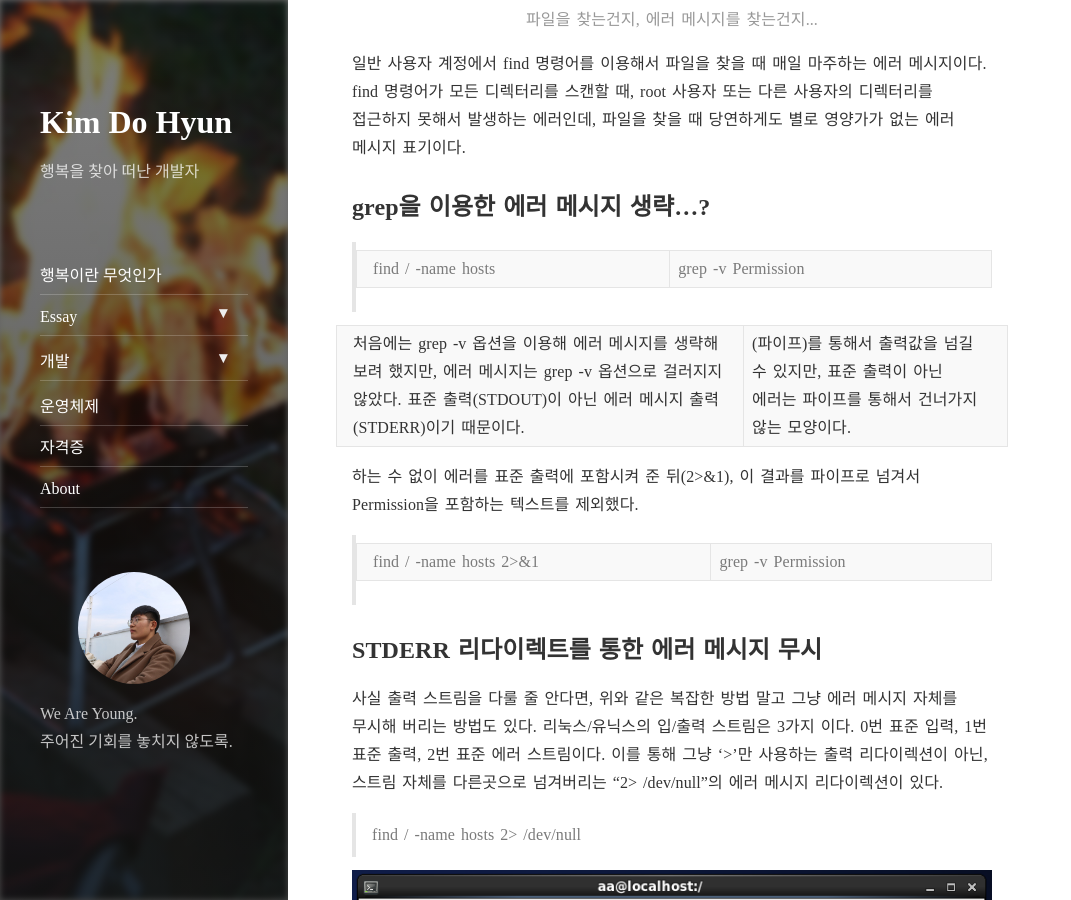
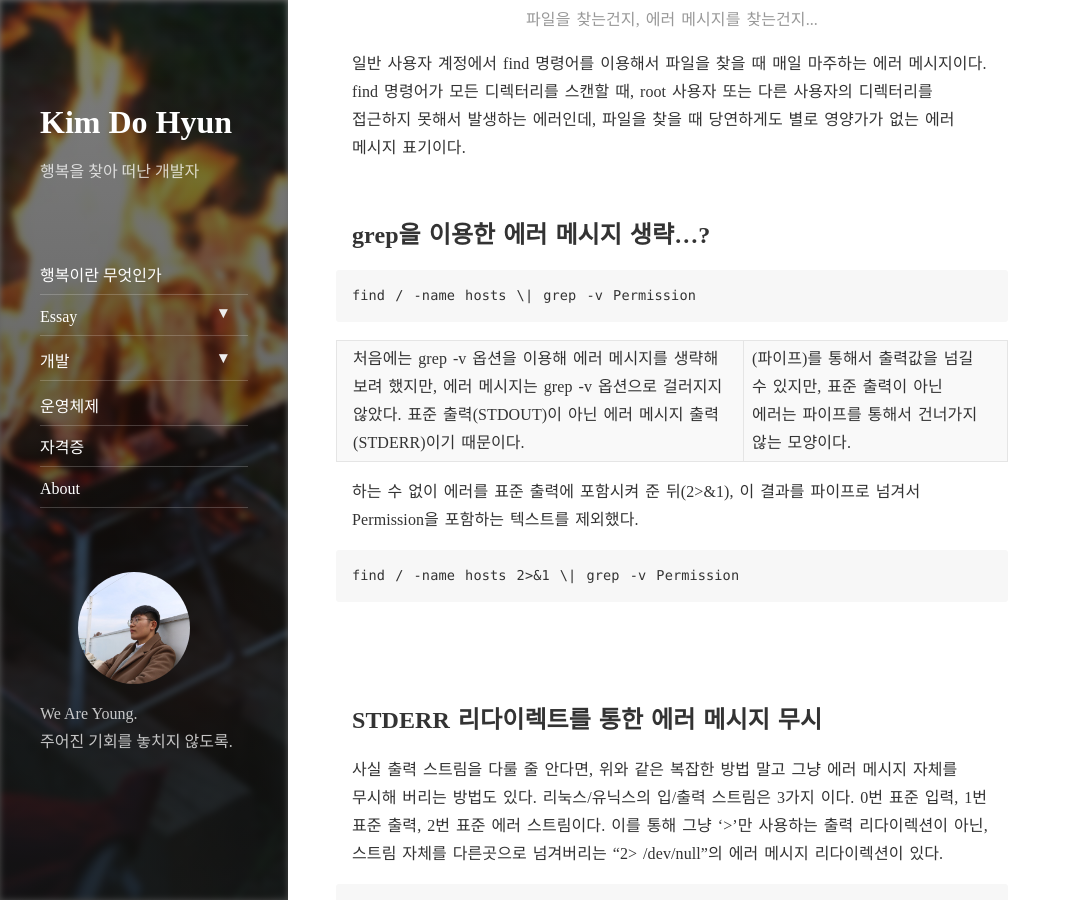
Before and after one commit to azza999/azza999.github.io, a Jekyll site: the page built from _posts/2021-01-23-csh-white-space.md, in a window 1280 px wide and 900 px high, scrolled down 883 px. Shown: the whole window, without its empty margins (0-1071 px from the left). Built offline with Jekyll 4.4.1, drawn with Linux system fonts in a browser that asks for light colours; nearby versions of some CDN libraries; comment, search, counter and statistics services are not loaded.

Commit message:
modify post

```diff
--- a/_posts/2021-01-23-csh-white-space.md
+++ b/_posts/2021-01-23-csh-white-space.md
@@ -20,22 +20,26 @@ hard_wrap: true
 <p style="opacity: 0.5; text-align: center;">파일을 찾는건지, 에러 메시지를 찾는건지...</p>
 
  일반 사용자 계정에서 find 명령어를 이용해서 파일을 찾을 때 매일 마주하는 에러 메시지이다. find 명령어가 모든 디렉터리를 스캔할 때, root 사용자 또는 다른 사용자의 디렉터리를 접근하지 못해서 발생하는 에러인데, 파일을 찾을 때 당연하게도 별로 영양가가 없는 에러 메시지 표기이다.
+ <br>
+ <br>
 
 ## grep을 이용한 에러 메시지 생략...?
 
-> find / -name hosts | grep -v Permission
+<pre><code>find / -name hosts \| grep -v Permission</code></pre>
 
  처음에는 grep -v 옵션을 이용해 에러 메시지를 생략해 보려 했지만, 에러 메시지는 grep -v 옵션으로 걸러지지 않았다. 표준 출력(STDOUT)이 아닌 에러 메시지 출력(STDERR)이기 때문이다. | (파이프)를 통해서 출력값을 넘길 수 있지만, 표준 출력이 아닌 에러는 파이프를 통해서 건너가지 않는 모양이다.
 
  하는 수 없이 에러를 표준 출력에 포함시켜 준 뒤(2>&1), 이 결과를 파이프로 넘겨서 Permission을 포함하는 텍스트를 제외했다.
 
-> find / -name hosts 2>&1 | grep -v Permission
+<pre><code>find / -name hosts 2>&1 \| grep -v Permission</code></pre>
+<br>
+<br>
 
 ## STDERR 리다이렉트를 통한 에러 메시지 무시
 
 사실 출력 스트림을 다룰 줄 안다면, 위와 같은 복잡한 방법 말고 그냥 에러 메시지 자체를 무시해 버리는 방법도 있다. 리눅스/유닉스의 입/출력 스트림은 3가지 이다. 0번 표준 입력, 1번 표준 출력, 2번 표준 에러 스트림이다. 이를 통해 그냥 '>'만 사용하는 출력 리다이렉션이 아닌, 스트림 자체를 다른곳으로 넘겨버리는 "2> /dev/null"의 에러 메시지 리다이렉션이 있다.
 
-> find / -name hosts 2> /dev/null
+<pre><code>find / -name hosts 2> /dev/null</code></pre>
 
 ![Find 에러 메시지]({{ site.url }}/assets/img/2021-01-23/clean_find.png)
 <p style="opacity: 0.5; text-align: center;">깔끔하게 원하는 것만 나왔다.</p>
```
